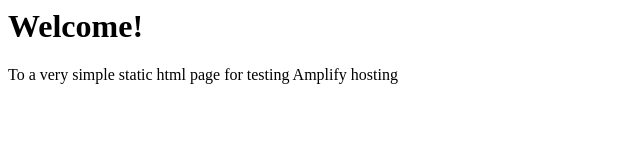
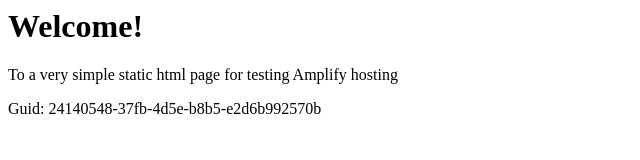
Before and after one commit to aws-aemilia-lhr/Github-PR-Commit-Integration-Test-DoNotTouch-v1-preprod-eu-west-2, a website: page src/index.html in a window 1280 px wide. Shown: the whole page, without its empty margins (0-640 px from the left). Drawn offline with Linux system fonts and the light colour scheme.

Commit message:
commit from integ tests

```diff
--- a/src/index.html
+++ b/src/index.html
@@ -1,3 +1,5 @@
+
+
 <html lang="en">
 
 <head>
@@ -10,6 +12,6 @@
 <body>
     <h1>Welcome!</h1>
     <p>To a very simple static html page for testing Amplify hosting</p>
-</body>
+    <p>Guid: 24140548-37fb-4d5e-b8b5-e2d6b992570b</p></body>
 
 </html>
```
